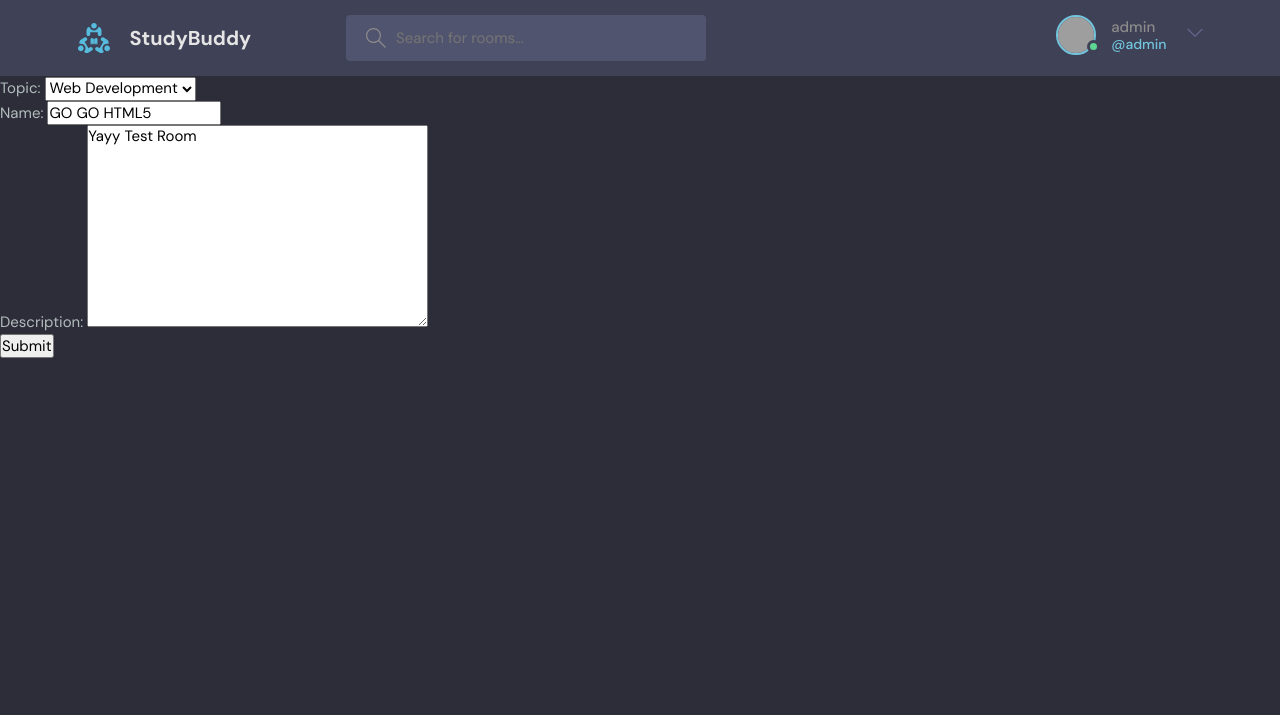
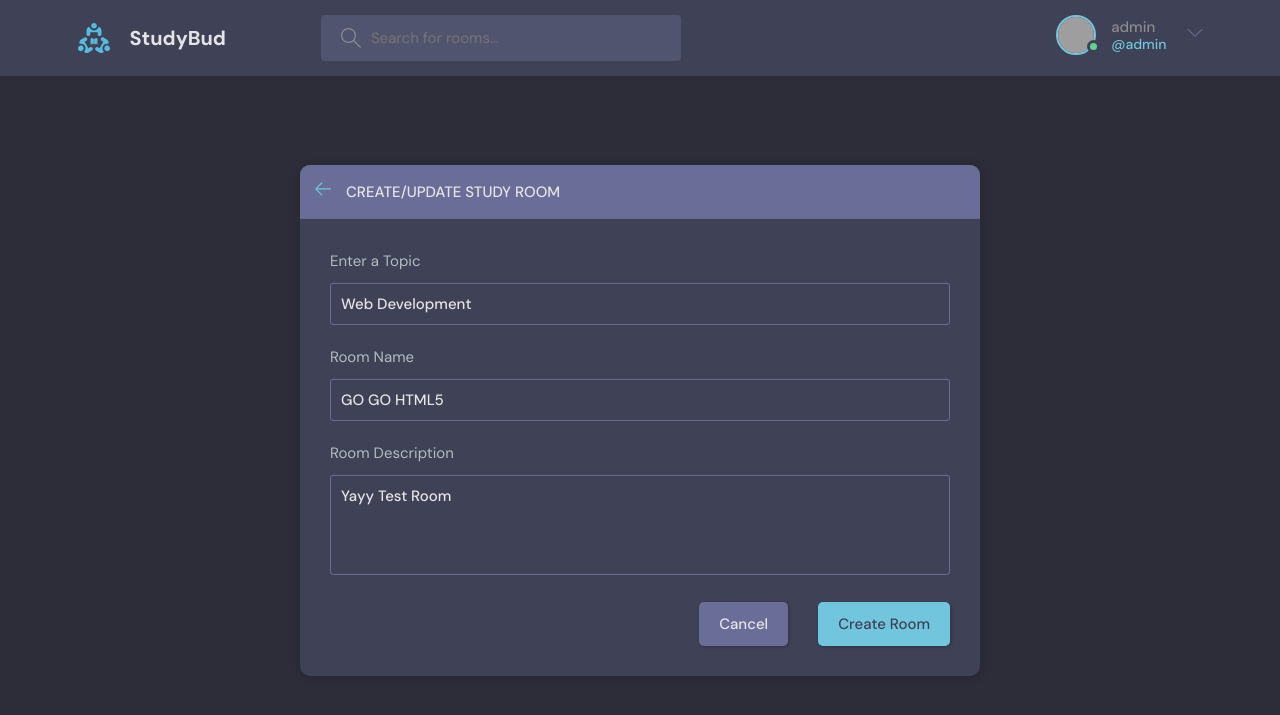
Before and after one commit to OsamaHassan1144/LearningProject_Django, a Django app: page /update-room/7/ in a window 1280 px wide. Shown: the top 715 px of the page. Run offline with Django 4.2, Linux system fonts and the light colour scheme; a user stored in the database is signed in; data comes from the database, SQL or seed files in the repository; both versions use the stored data as it was after the commit; grey boxes are pictures that could not be loaded.

Commit message:
'complete theme modification for main urls'

```diff
--- a/studybud/base/templates/base/home.html
+++ b/studybud/base/templates/base/home.html
@@ -31,7 +31,7 @@
           <h2>Study Room</h2>
           <p>{{rooms.count}} Rooms available</p>
         </div>
-        <a class="btn btn--main" href="create-room.html">
+        <a class="btn btn--main" href="{% url 'create-room' %}">
           <svg version="1.1" xmlns="http://www.w3.org/2000/svg" width="32" height="32" viewBox="0 0 32 32">
             <title>add</title>
             <path
--- a/studybud/base/templates/base/room_form.html
+++ b/studybud/base/templates/base/room_form.html
@@ -1,13 +1,52 @@
 {% extends 'main.html' %}
 
 {% block content %}
+  <main class="create-room layout">
+    <div class="container">
+      <div class="layout__box">
+        <div class="layout__boxHeader">
+          <div class="layout__boxTitle">
+            <a href="index.html">
+              <svg version="1.1" xmlns="http://www.w3.org/2000/svg" width="32" height="32" viewBox="0 0 32 32">
+                <title>arrow-left</title>
+                <path
+                  d="M13.723 2.286l-13.723 13.714 13.719 13.714 1.616-1.611-10.96-10.96h27.625v-2.286h-27.625l10.965-10.965-1.616-1.607z">
+                </path>
+              </svg>
+            </a>
+            <h3>Create/Update Study Room</h3>
+          </div>
+        </div>
+        <div class="layout__body">
+          <form class="form" action="" method="POST" >
+            {% csrf_token %}
+            <div class="form__group">
+              <label for="room_topic">Enter a Topic</label>
+              <input required type="text" value="{{room.topic.name}}" name="topic" list="topic-list"/>
+              <datalist id="topic-list">
+                <select id="room_topic">
+                  {% for topic in topics%}
+                  <option value="{{topic.name}}">{{topic.name}}</option>
+                {% endfor %}
+                </select>
+              </datalist>
+            </div>
+            <div class="form__group">
+              <label for="room_name">Room Name</label>
+              {{form.name}}
+            </div>
+            <div class="form__group">
+              <label for="room_name">Room Description</label>
+              {{form.description}}
+            </div>
 
-<div>
-    <form action="" method="post">
-        {% csrf_token %}
-        {{form.as_p}}
-        <input type="submit" value="Submit">
-    </form>
-</div>
-
-{% endblock content %}
+            <div class="form__action">
+              <a class="btn btn--dark" href="index.html">Cancel</a>
+              <button class="btn btn--main" type="submit">Create Room</button>
+            </div>
+          </form>
+        </div>
+      </div>
+    </div>
+  </main>
+{% endblock %}
--- a/studybud/base/views.py
+++ b/studybud/base/views.py
@@ -92,30 +92,39 @@ def userProfile(request, pk):
 @login_required(login_url='login')
 def createRoom(request):
     form = RoomForm()
+    topics = Topic.objects.all()
     if request.method == 'POST':
-        form = RoomForm(request.POST)
-        if form.is_valid():
-            room = form.save(commit=False)
-            room.host = request.user
-            room.save()
-            return redirect('home')
-    context = {'form': form}
+        topic_name = request.POST.get('topic')
+        topic, created = Topic.objects.get_or_create(name=topic_name)
+        Room.objects.create(
+            host=request.user,
+            topic=topic,
+            name=request.POST.get('name'),
+            description=request.POST.get('description')
+
+        )
+        return redirect('home')
+    context = {'form': form, 'topics':topics}
     return render(request, 'base/room_form.html', context)
 
 
 @login_required(login_url='login')
 def updateRoom(request, pk):
     room = Room.objects.get(id=pk)
+    topics = Topic.objects.all()
     form = RoomForm(instance=room)
     # user not an owner
     if request.user != room.host:
         return HttpResponse('You are not allowed here !!')
     if request.method == 'POST':
-        form = RoomForm(request.POST, instance=room)
-        if form.is_valid():
-            form.save()
-            return redirect('home')
-    context = {'form': form}
+        topic_name = request.POST.get('topic')
+        topic, created = Topic.objects.get_or_create(name=topic_name)
+        room.name = request.POST.get('name')
+        room.topic = topic
+        room.description = request.POST.get('description')
+        room.save()
+        return redirect('home')
+    context = {'form': form, 'topics':topics, 'room':room}
     return render(request, 'base/room_form.html', context)
 
 
--- a/studybud/templates/main.html
+++ b/studybud/templates/main.html
@@ -7,7 +7,7 @@
     <meta name="viewport" content="width=device-width, initial-scale=1.0" />
     <link rel="shortcut icon" href="assets/favicon.ico" type="image/x-icon" />
     <link rel="stylesheet" href="{% static 'styles/style.css' %}" />
-    <title>StudyBuddy - Find study partners around the world!</title>
+    <title>StudyBud - Find study partners around the world!</title>
   </head>
 
   <body>
--- a/studybud/templates/navbar.html
+++ b/studybud/templates/navbar.html
@@ -3,7 +3,7 @@
     <div class="container">
       <a href="{% url 'home' %}" class="header__logo">
         <img src="{% static 'images/logo.svg'%}" />
-        <h1>StudyBuddy</h1>
+        <h1>StudyBud</h1>
       </a>
       <form class="header__search" method="GET" action="{% url 'home' %}">
         <label>
```
Also changed, not shown: studybud/base/templates/base/room.html (+5 -4 lines), studybud/base/templates/base/room_form_old.html (added, +13 -0 lines), studybud/db.sqlite3.
